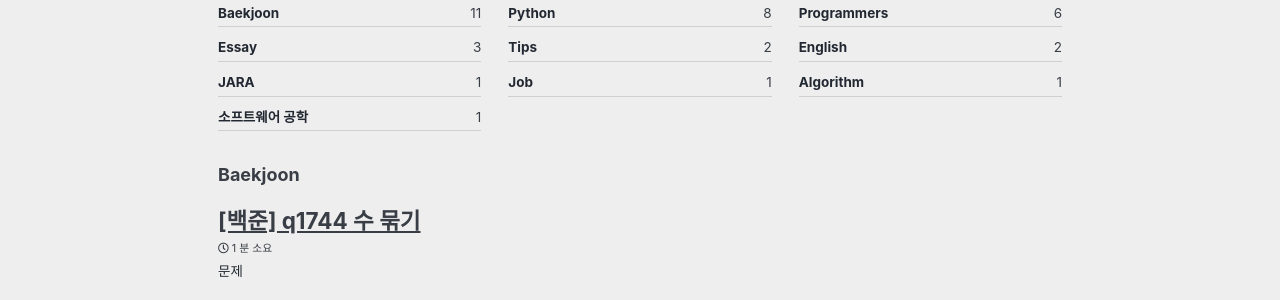
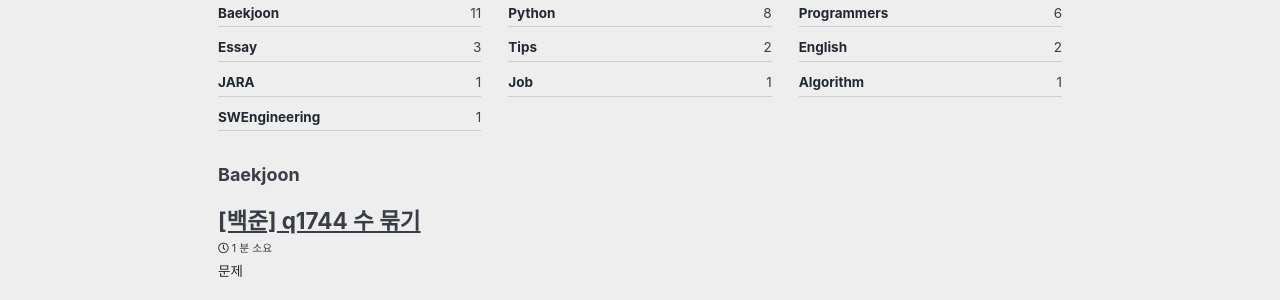
Before and after one commit to kkamankun/kkamankun.github.io, a Jekyll site: the page built from _pages/category-archive.md, in a window 1280 px wide and 900 px high. Shown: the part 349-649 px from the top of the window. Built offline with Jekyll 4.4.1, drawn with Linux system fonts in a browser that asks for light colours; cached includes are drawn as plain includes; some of the changed text lies outside the part shown.

Commit message:
Update 2021-03-31-SWEngineering_Git.md

```diff
--- a/_posts/2021-03-31-SWEngineering_Git.md
+++ b/_posts/2021-03-31-SWEngineering_Git.md
@@ -1,7 +1,7 @@
 ---
 title: "Git"
 categories:
-    - 소프트웨어 공학
+    - SWEngineering
 # layout: default
 ---
 > 본 포스팅은 Scott Chacon 저자의 'Pro Git'을 공부하며 정리한 노트입니다.
```
